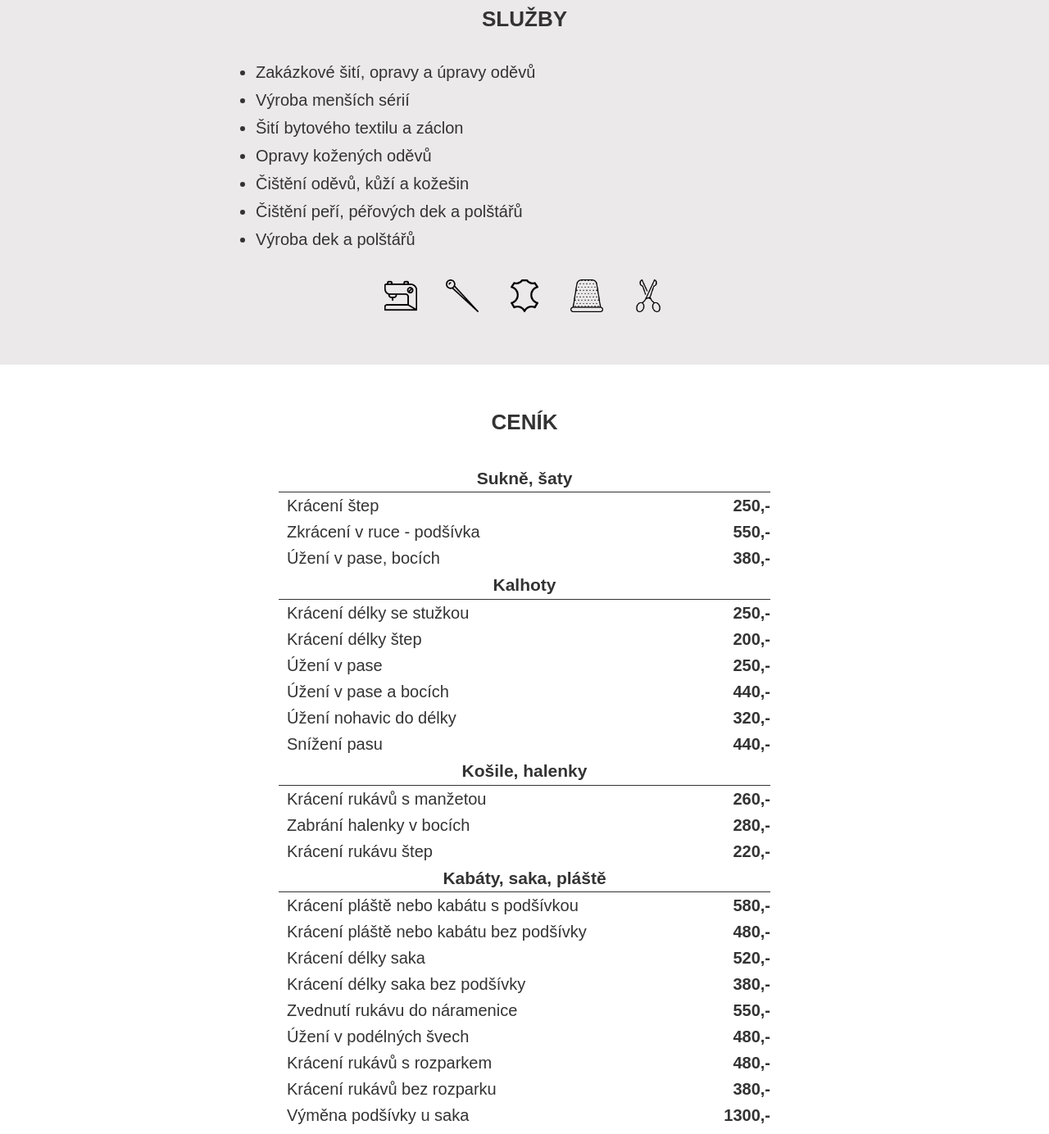
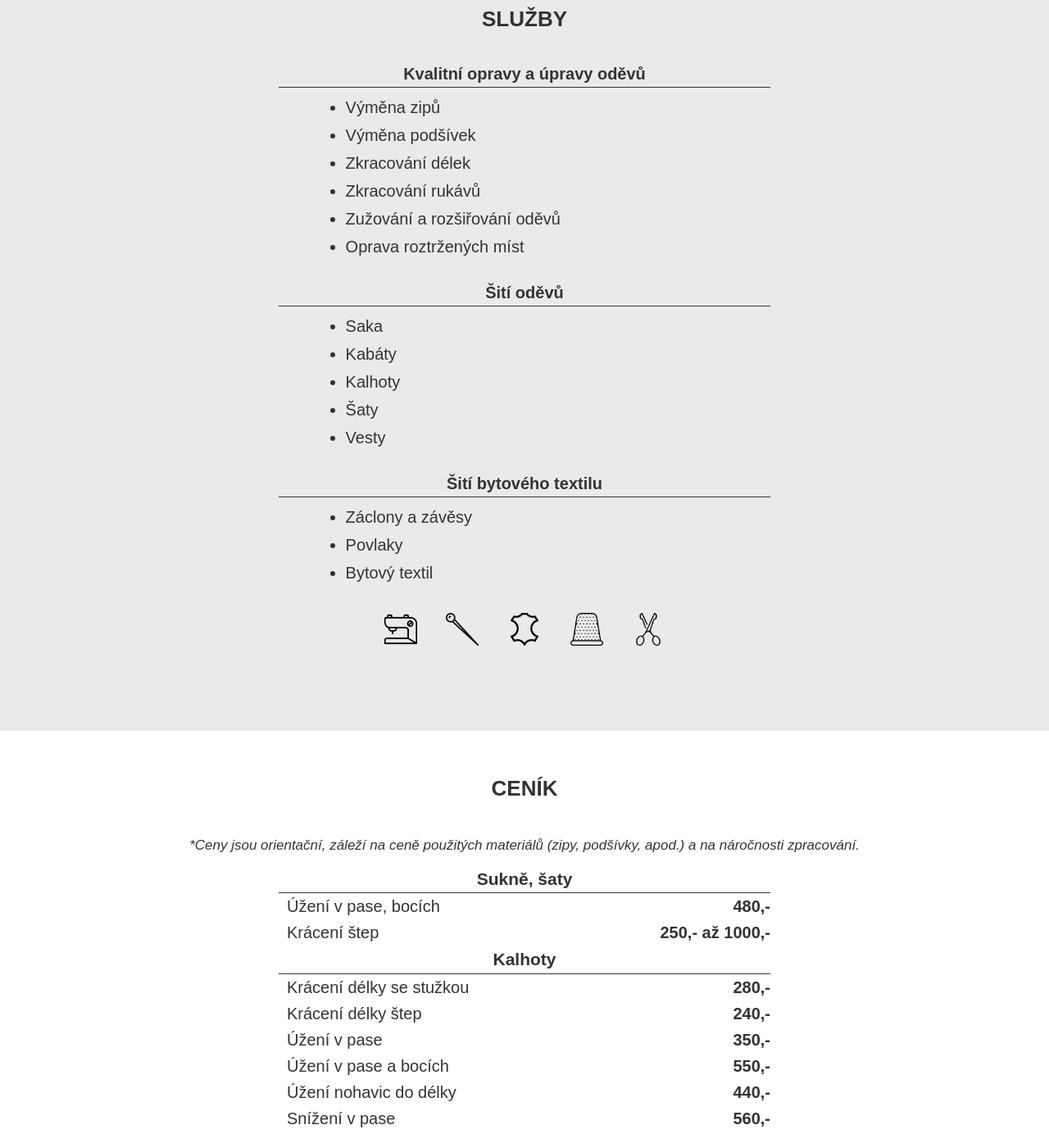
Before and after one commit to PetrLanger/krejcovstvikrulikova, a plain HTML site: page index.html in a window 1280 px wide. Shown: the part 1236-2620 px from the top of the page at 82% size. Drawn offline with nearby package versions, Linux system fonts and the light colour scheme; a script that the page names is missing.

Commit message:
Úpravy ceníku, odstranění inzerátu a další drobné změny

```diff
--- a/files/css/style.css
+++ b/files/css/style.css
@@ -35,6 +35,14 @@ h4 {
     font-weight: bold;
     font-size: 1em;
     text-align: center;
+}
+i {
+    font-style: italic;
+    font-size: 0.85em;
+    text-align: center;
+}
+#servicesContainer li {
+    margin-left: 10%;
 }
 #myNav {
     text-decoration: none;
@@ -195,9 +203,13 @@ section {
     width: 70%;
     margin: 0 auto;
     font-size: 20px;
+
 }
 .sectionContainer p {
     text-align: center;
+}
+.sectionContainer i {
+       text-align: center;
 }
 section h2 {
     font-weight: 600;
@@ -217,6 +229,10 @@ section h2 {
 #services > .sectionContainer {
     width: 55%;
 }
+#servicesContainer {
+    margin: 0 auto 40px auto;
+    max-width: 600px;
+}
 .iconContainer {
     margin-top: 30px;
     text-align: center;
@@ -226,7 +242,7 @@ section h2 {
     padding: 5px 15px;
 }
 #pricesContainer {
-    margin: 0 auto 40px auto;
+    margin: 10px auto 40px auto;
     max-width: 600px;
 }
 .pricesCategory {
--- a/index.html
+++ b/index.html
@@ -52,8 +52,6 @@
                 <h1>Krejčovství Marta Krulíková</h1>
                 <h2>Šití a úpravy pánských i dámských oděvů<br>
                     či péřových dek na zakázku</h2>
-
-		<h2 class="blink" style="font-size: 30px;">Přijmeme švadlenu na výpomoc</h2>
 		<h2>Více info na <a style="color: gold; text-decoration: none;"href="tel:+420605283904">+420&nbsp;605&nbsp;283&nbsp;904</a></h2>
             </div>
             <div id="adress">
@@ -99,14 +97,29 @@
             <section id="services" class="bgGray">
                 <h2>Služby</h2>
                 <div class="sectionContainer">
+                    <div id="servicesContainer">
+                    <h3>Kvalitní opravy a úpravy oděvů</h3>
                     <ul>
-                        <li>Zakázkové šití, opravy a úpravy oděvů</li>
-                        <li>Výroba menších sérií</li>
-                        <li>Šití bytového textilu a záclon</li>
-                        <li>Opravy kožených oděvů</li>
-                        <li>Čištění oděvů, kůží a kožešin</li>
-                        <li>Čištění peří, péřových dek a polštářů</li>
-                        <li>Výroba dek a polštářů</li>
+                        <li>Výměna zipů</li>
+                        <li>Výměna podšívek</li>
+                        <li>Zkracování délek</li>
+                        <li>Zkracování rukávů</li>
+                        <li>Zužování a rozšiřování oděvů</li>
+                        <li>Oprava roztržených míst</li>
+                    </ul>
+                    <h3>Šití oděvů</h3>
+                    <ul>
+                        <li>Saka</li>
+                        <li>Kabáty</li>
+                        <li>Kalhoty</li>
+                        <li>Šaty</li>
+                        <li>Vesty</li>
+                    </ul>
+                    <h3>Šití bytového textilu</h3>
+                    <ul>
+                        <li>Záclony a závěsy</li>
+                        <li>Povlaky</li>
+                        <li>Bytový textil</li>
                     </ul>
                     <div class="iconContainer">
                         <img alt="" src="files/img/1.png">
@@ -115,82 +128,82 @@
                         <img alt="" src="files/img/3.png">
                         <img alt="" src="files/img/4.png">
                     </div>
+                    </div>
                 </div>
             </section>
             <section id="prices" class="bgWhite">
                 <h2>Ceník</h2>
                 <div class="sectionContainer">
+                    <p><i>*Ceny jsou orientační, záleží na ceně použitých materiálů (zipy, podšívky, apod.)
+                            a na náročnosti zpracování.</i></p>
                     <div id="pricesContainer">
                         <div class="pricesCategory">Sukně, šaty</div>
                         <div class="itemsContainer">
                             <div class="pricesItem">
-                                <div class="item">Krácení štep</div><div class="price">250,-</div>
+                                <div class="item">Úžení v pase, bocích</div><div class="price">480,-</div>
                             </div>
                             <div class="pricesItem">
-                                <div class="item">Zkrácení v ruce - podšívka</div><div class="price">550,-</div>
-                            </div>
-                            <div class="pricesItem">
-                                <div class="item">Úžení v pase, bocích</div><div class="price">380,-</div>
+                                <div class="item">Krácení štep</div><div class="price">250,- až 1000,-</div>
                             </div>
                         </div>
                         <div class="pricesCategory">Kalhoty</div>
                         <div class="itemsContainer">
                             <div class="pricesItem">
-                                <div class="item">Krácení délky se stužkou</div><div class="price">250,-</div>
+                                <div class="item">Krácení délky se stužkou</div><div class="price">280,-</div>
                             </div>
                             <div class="pricesItem">
-                                <div class="item">Krácení délky štep</div><div class="price">200,-</div>
+                                <div class="item">Krácení délky štep</div><div class="price">240,-</div>
                             </div>
                             <div class="pricesItem">
-                                <div class="item">Úžení v pase</div><div class="price">250,-</div>
+                                <div class="item">Úžení v pase</div><div class="price">350,-</div>
                             </div>
                             <div class="pricesItem">
-                                <div class="item">Úžení v pase a bocích</div><div class="price">440,-</div>
+                                <div class="item">Úžení v pase a bocích</div><div class="price">550,-</div>
                             </div>
                             <div class="pricesItem">
-                                <div class="item">Úžení nohavic do délky</div><div class="price">320,-</div>
+                                <div class="item">Úžení nohavic do délky</div><div class="price">440,-</div>
                             </div>
                             <div class="pricesItem">
-                                <div class="item">Snížení pasu</div><div class="price">440,-</div>
+                                <div class="item">Snížení v pase</div><div class="price">560,-</div>
                             </div>
                         </div>
                         <div class="pricesCategory">Košile, halenky</div>
                         <div class="itemsContainer">
                             <div class="pricesItem">
-                                <div class="item">Krácení rukávů s manžetou</div><div class="price">260,-</div>
+                                <div class="item">Krácení rukávů s manžetou</div><div class="price">300,-</div>
                             </div>
                             <div class="pricesItem">
-                                <div class="item">Zabrání halenky v bocích</div><div class="price">280,-</div>
+                                <div class="item">Zabrání v bocích</div><div class="price">350,-</div>
                             </div>
                             <div class="pricesItem">
-                                <div class="item">Krácení rukávu štep</div><div class="price">220,-</div>
+                                <div class="item">Krácení rukávu štep</div><div class="price">280,-</div>
                             </div>
                         </div>
                         <div class="pricesCategory">Kabáty, saka, pláště</div>
                         <div class="itemsContainer">
                             <div class="pricesItem">
-                                <div class="item">Krácení pláště nebo kabátu s podšívkou</div><div class="price">580,-</div>
+                                <div class="item">Krácení pláště nebo kabátu s podšívkou</div><div class="price">680,-</div>
                             </div>
                             <div class="pricesItem">
-                                <div class="item">Krácení pláště nebo kabátu bez podšívky</div><div class="price">480,-</div>
+                                <div class="item">Krácení pláště nebo kabátu bez podšívky</div><div class="price">550,-</div>
                             </div>
                             <div class="pricesItem">
-                                <div class="item">Krácení délky saka</div><div class="price">520,-</div>
+                                <div class="item">Krácení délky saka</div><div class="price">620,-</div>
                             </div>
                             <div class="pricesItem">
-                                <div class="item">Krácení délky saka bez podšívky</div><div class="price">380,-</div>
+                                <div class="item">Krácení délky saka bez podšívky</div><div class="price">500,-</div>
                             </div>
                             <div class="pricesItem">
-                                <div class="item">Zvednutí rukávu do náramenice</div><div class="price">550,-</div>
+                                <div class="item">Zvednutí rukávu do náramenice</div><div class="price">650,-</div>
                             </div>
                             <div class="pricesItem">
-                                <div class="item">Úžení v podélných švech</div><div class="price">480,-</div>
+                                <div class="item">Úžení v podélných švech</div><div class="price">580,-</div>
                             </div>
                             <div class="pricesItem">
-                                <div class="item">Krácení rukávů s rozparkem</div><div class="price">480,-</div>
+                                <div class="item">Krácení rukávů s rozparkem</div><div class="price">580,-</div>
                             </div>
                             <div class="pricesItem">
-                                <div class="item">Krácení rukávů bez rozparku</div><div class="price">380,-</div>
+                                <div class="item">Krácení rukávů bez rozparku</div><div class="price">500,-</div>
                             </div>
                             <div class="pricesItem">
                                 <div class="item">Výměna podšívky u saka</div><div class="price">1300,-</div>
@@ -199,35 +212,29 @@
                                 <div class="item subItem">+ cena podšívky</div><div class="price"></div>
                             </div>
                             <div class="pricesItem">
-                                <div class="item">Výměna podšívky u kabátu</div><div class="price">1500,-</div>
+                                <div class="item">Výměna podšívky u kabátu</div><div class="price">1700,-</div>
                             </div>
                             <div class="pricesItem">
                                 <div class="item subItem">+ cena podšívky</div><div class="price"></div>
-                            </div>
-                            <div class="pricesItem">
-                                <div class="item">Krácení rukávů bez rozparku</div><div class="price">380,-</div>
                             </div>
                         </div>
                         <div class="pricesCategory">Ostatní</div>
                         <div class="itemsContainer">
                             <div class="pricesItem">
-                                <div class="item">Zip do džín</div><div class="price">250,-</div>
+                                <div class="item">Zip do džín</div><div class="price">290,-</div>
                             </div>
                             <div class="pricesItem">
-                                <div class="item">Zip do kalhot</div><div class="price">240,-</div>
+                                <div class="item">Zip do kalhot</div><div class="price">280,-</div>
                             </div>
                             <div class="pricesItem">
-                                <div class="item">Zip do bundy</div><div class="price">550,-</div>
+                                <div class="item">Zip do bundy</div><div class="price">300,- až 1000,-</div>
                             </div>
                             <div class="pricesItem">
-                                <div class="item subItem">+ cena zipu</div><div class="price"></div>
+                                <div class="item">Ušití záclon</div><div class="price">80,- / 1 m&sup2;</div>
                             </div>
                             <div class="pricesItem">
-                                <div class="item">Ušití záclon a závěsů</div><div class="price">90,- / 1 m&sup2;</div>
+                                <div class="item">Ušití závěsů</div><div class="price">90,- / 1 m&sup2;</div>
                             </div>
-                        </div>
-                        <div class="note">
-                        - Ceny ostatních úprav oděvů jsou stanoveny podle pracnosti.
                         </div>
                     </div>
 
```
